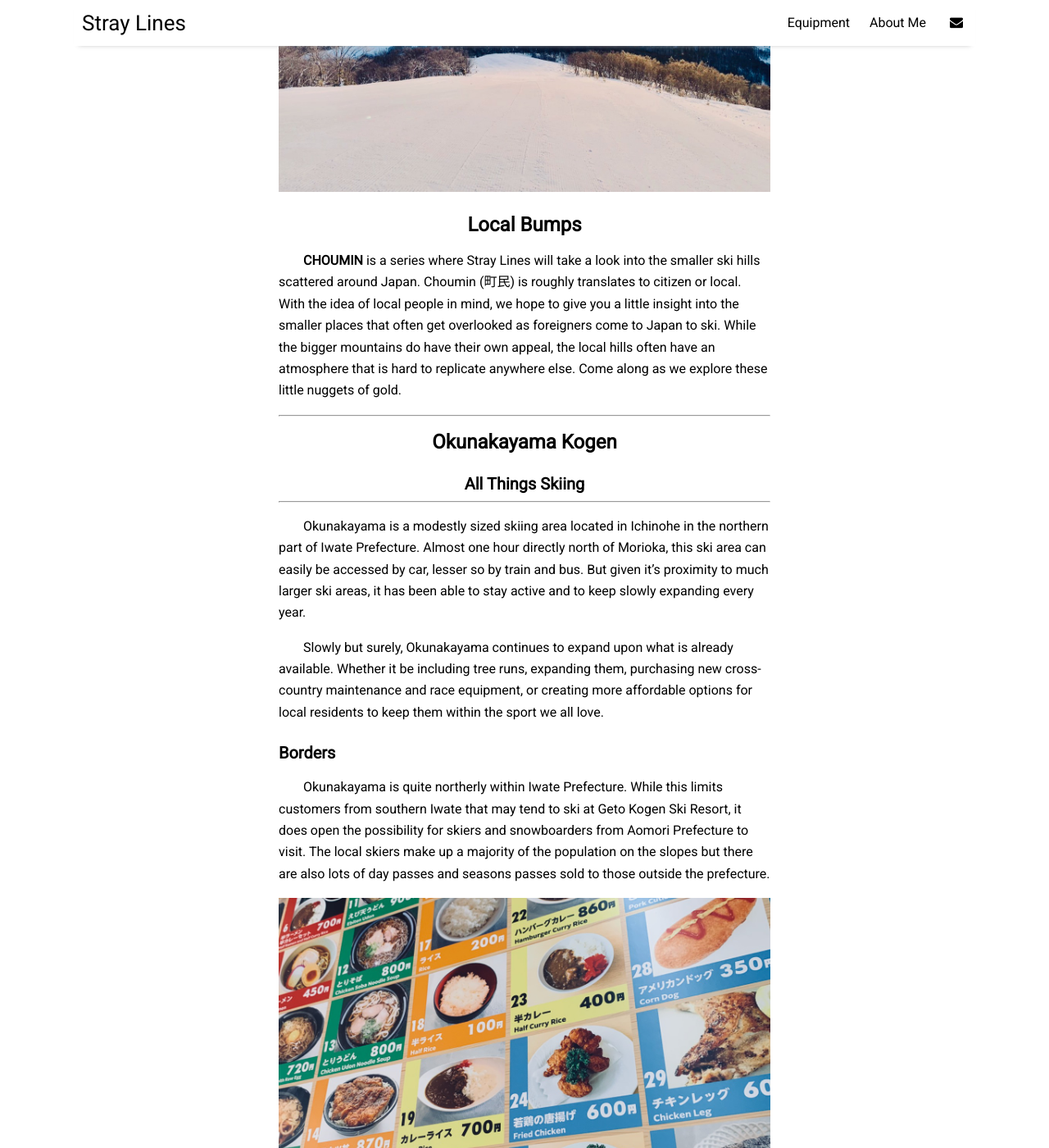
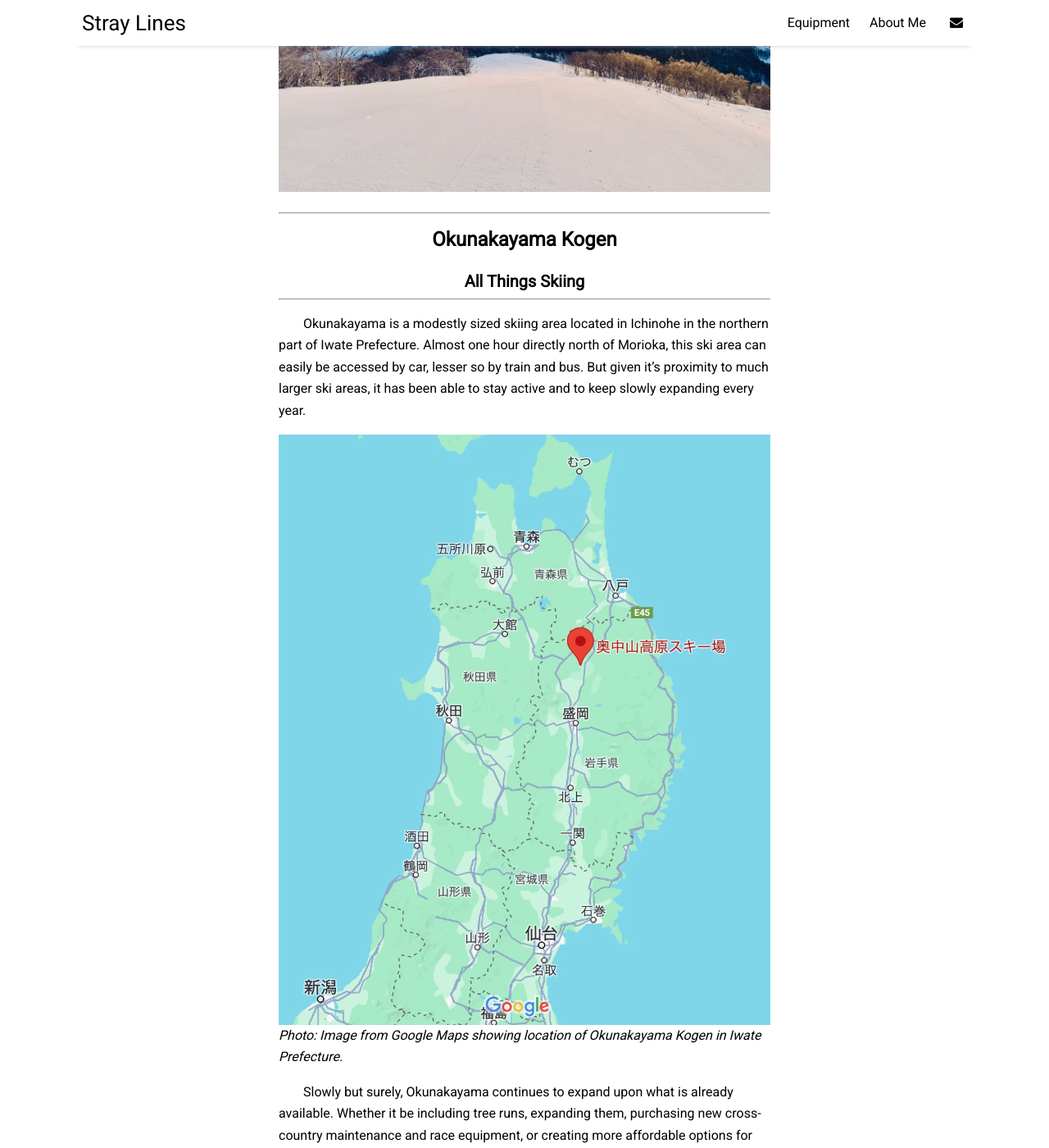
Before and after one commit to eliotcochrane/eliotcochrane.github.io, a Jekyll site: the page built from _posts/2024-02-09-okunakayama-kogen.md, in a window 1280 px wide and 1400 px high, scrolled down 378 px. Shown: the whole window at 82% size. Built offline with Jekyll 4.4.1, drawn with Linux system fonts in a browser that asks for light colours; nearby versions of some CDN libraries; some of the changed text lies outside the part shown.

Commit message:
Okunakayama Kogen Update
-Moved series header to the bottom
-Included map of Area

```diff
--- a/_posts/2024-02-09-okunakayama-kogen.md
+++ b/_posts/2024-02-09-okunakayama-kogen.md
@@ -6,11 +6,6 @@
 tags: [Local Bumps, CHOUMIN, ski hills, Japan, Okunakayama Kogen, skiing, Iwate Prefecture, snow sports, tree runs, back-country skiing, powder skiing, mountain spots, Okunakayama Kogen Onsen, Yuki Akari, gelato shop]
 image: okunakayama-6.jpeg
 ---
-
-## <center>Local Bumps</center>
-
-**CHOUMIN** is a series where Stray Lines will take a look into the smaller ski hills scattered around Japan. Choumin (町民) is roughly translates to citizen or local. With the idea of local people in mind, we hope to give you a little insight into the smaller places that often get overlooked as foreigners come to Japan to ski. While the bigger mountains do have their own appeal, the local hills often have an atmosphere that is hard to replicate anywhere else. Come along as we explore these little nuggets of gold.
-
 ***
 
 ## <center>Okunakayama Kogen</center>
@@ -19,6 +14,9 @@
 ***
 
 Okunakayama is a modestly sized skiing area located in Ichinohe in the northern part of Iwate Prefecture. Almost one hour directly north of Morioka, this ski area can easily be accessed by car, lesser so by train and bus. But given it's proximity to much larger ski areas, it has been able to stay active and to keep slowly expanding every year.
+
+![Google Maps image displaying Okunakayama Kogen](/assets/img/okunakayama-13.jpeg)
+*Photo: Image from Google Maps showing location of Okunakayama Kogen in Iwate Prefecture.*
 
 Slowly but surely, Okunakayama continues to expand upon what is already available. Whether it be including tree runs, expanding them, purchasing new cross-country maintenance and race equipment, or creating more affordable options for local residents to keep them within the sport we all love.
 
```
Also changed, not shown: other parts of _posts/2024-02-09-okunakayama-kogen.md (+4 -0 lines), assets/img/okunakayama-13.jpeg (added).
